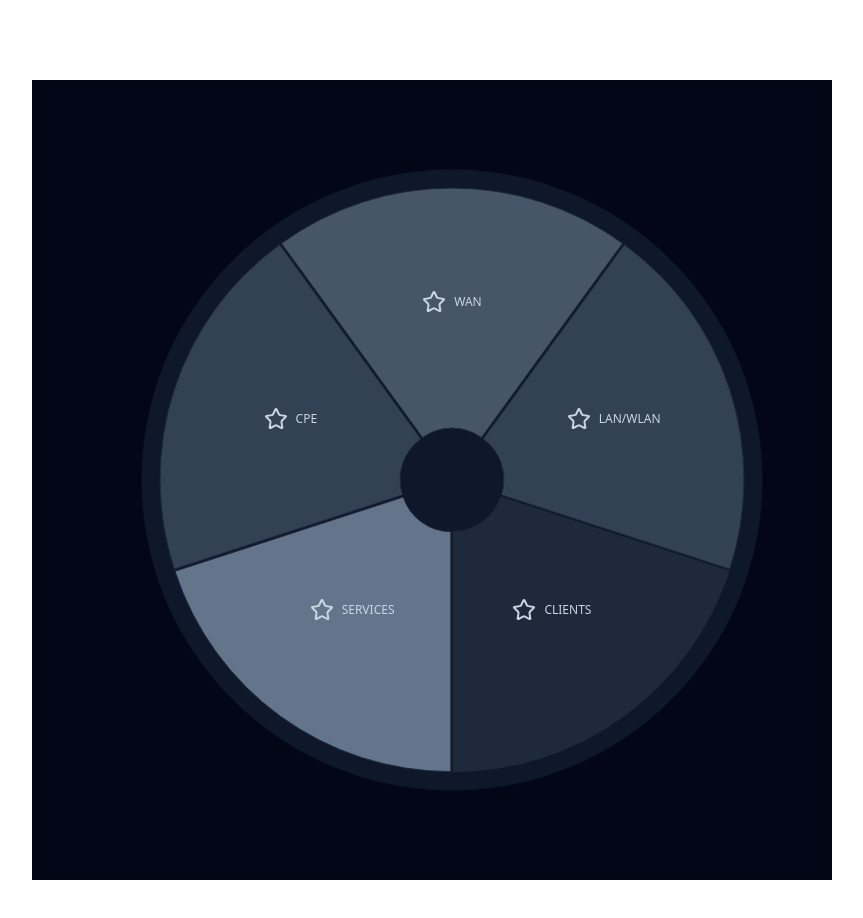
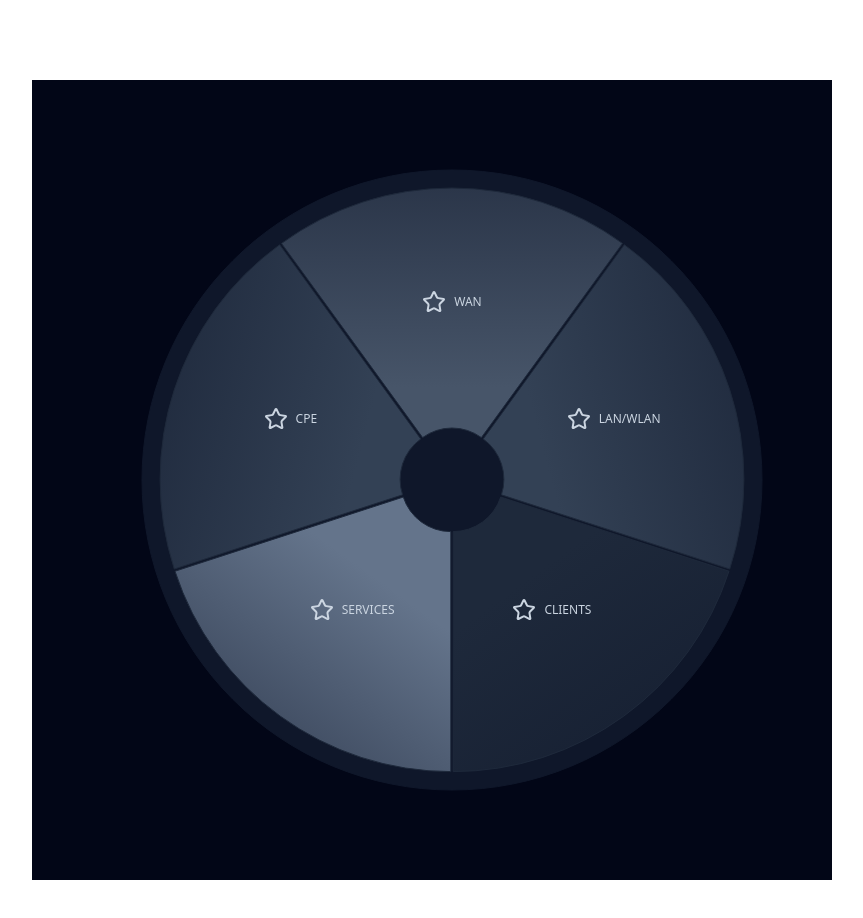
Before and after one commit to viet34tqc/react-advanced-components, a Next.js app: page /components/svg-wheel in a window 1280 px wide. Shown: the top 918 px of the page, without its empty margins (208-1071 px from the left). Built offline with nearby package versions, Linux system fonts and the light colour scheme.

Commit message:
Add gradient to the wheel

```diff
--- a/src/app/components/svg-wheel/constants.ts
+++ b/src/app/components/svg-wheel/constants.ts
@@ -18,34 +18,39 @@ export const SLICES = [
     label: 'WAN',
     values: [0],
     details: 'No WAN configured or not available.',
-    classNames: 'fill-slate-600 stroke-slate-800',
+    classNames: 'stroke-slate-800',
+    color: '#475569', // slate-600
   },
   {
     id: 'lan',
     label: 'LAN/WLAN',
     values: [5, 4],
     details: 'LAN/WLAN devices: 5 healthy, 4 warnings.',
-    classNames: 'fill-slate-700 stroke-slate-800',
+    classNames: 'stroke-slate-800',
+    color: '#334155', // slate-700
   },
   {
     id: 'clients',
     label: 'CLIENTS',
     values: [1, 11],
     details: '1 healthy critical, 11 unknown clients.',
-    classNames: 'fill-slate-800 stroke-slate-800',
+    classNames: 'stroke-slate-800',
+    color: '#1e293b', // slate-800
   },
   {
     id: 'services',
     label: 'SERVICES',
     values: [0],
     details: 'No services active.',
-    classNames: 'fill-slate-500 stroke-slate-800',
+    classNames: 'stroke-slate-800',
+    color: '#64748b', // slate-500
   },
   {
     id: 'cpe',
     label: 'CPE',
     values: [2, 0],
     details: 'CPE: 2 healthy, 0 errors.',
-    classNames: 'fill-slate-700 stroke-slate-800',
+    classNames: 'stroke-slate-800',
+    color: '#334155', // slate-700
   },
 ];
--- a/src/app/components/svg-wheel/page.tsx
+++ b/src/app/components/svg-wheel/page.tsx
@@ -125,6 +125,36 @@ const SvgWheel = () => {
           height={WHEEL_CONFIGS.height}
           viewBox={`0 0 ${WHEEL_CONFIGS.width} ${WHEEL_CONFIGS.height}`}
         >
+          <defs>
+            {slices.map(slice => {
+              // Calculate gradient direction based on slice position
+              // Gradient goes from center of the wheel outward along the slice's mid angle
+              const angle = deg2rad(slice.midAngle - 90);
+              // 50 means 50%
+              const x1 = 50 - Math.cos(angle) * 30; // Start closer to center
+              const y1 = 50 - Math.sin(angle) * 30;
+              const x2 = 50 + Math.cos(angle) * 50; // End at outer edge
+              const y2 = 50 + Math.sin(angle) * 50;
+
+              return (
+                <linearGradient
+                  key={`gradient-${slice.id}`}
+                  id={`gradient-${slice.id}`}
+                  x1={`${x1}%`}
+                  y1={`${y1}%`}
+                  x2={`${x2}%`}
+                  y2={`${y2}%`}
+                >
+                  <stop offset="0%" stopColor={slice.color} stopOpacity="1" />
+                  <stop
+                    offset="100%"
+                    stopColor={slice.color}
+                    stopOpacity="0.5"
+                  />
+                </linearGradient>
+              );
+            })}
+          </defs>
           <g
             transform={`rotate(${accumulatedRotation} ${cx} ${cy})`}
             style={{
@@ -161,6 +191,7 @@ const SvgWheel = () => {
                       key={slice.id}
                       d={d}
                       className={slice.classNames}
+                      fill={`url(#gradient-${slice.id})`}
                       style={{
                         transition: 'd 400ms cubic-bezier(.22,.9,.31,1)',
                         opacity: active === null || idx === active ? 1 : 0.3,
```
